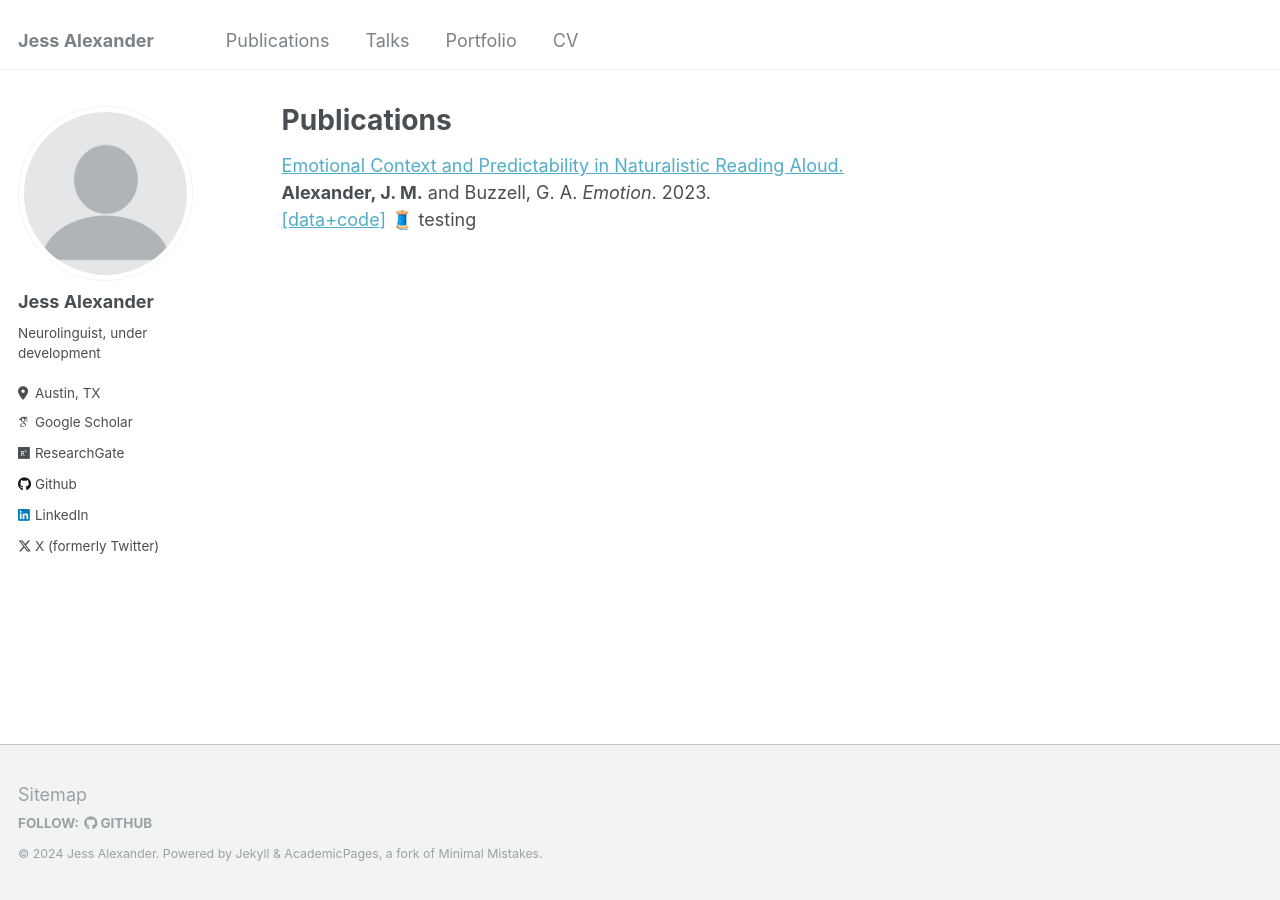
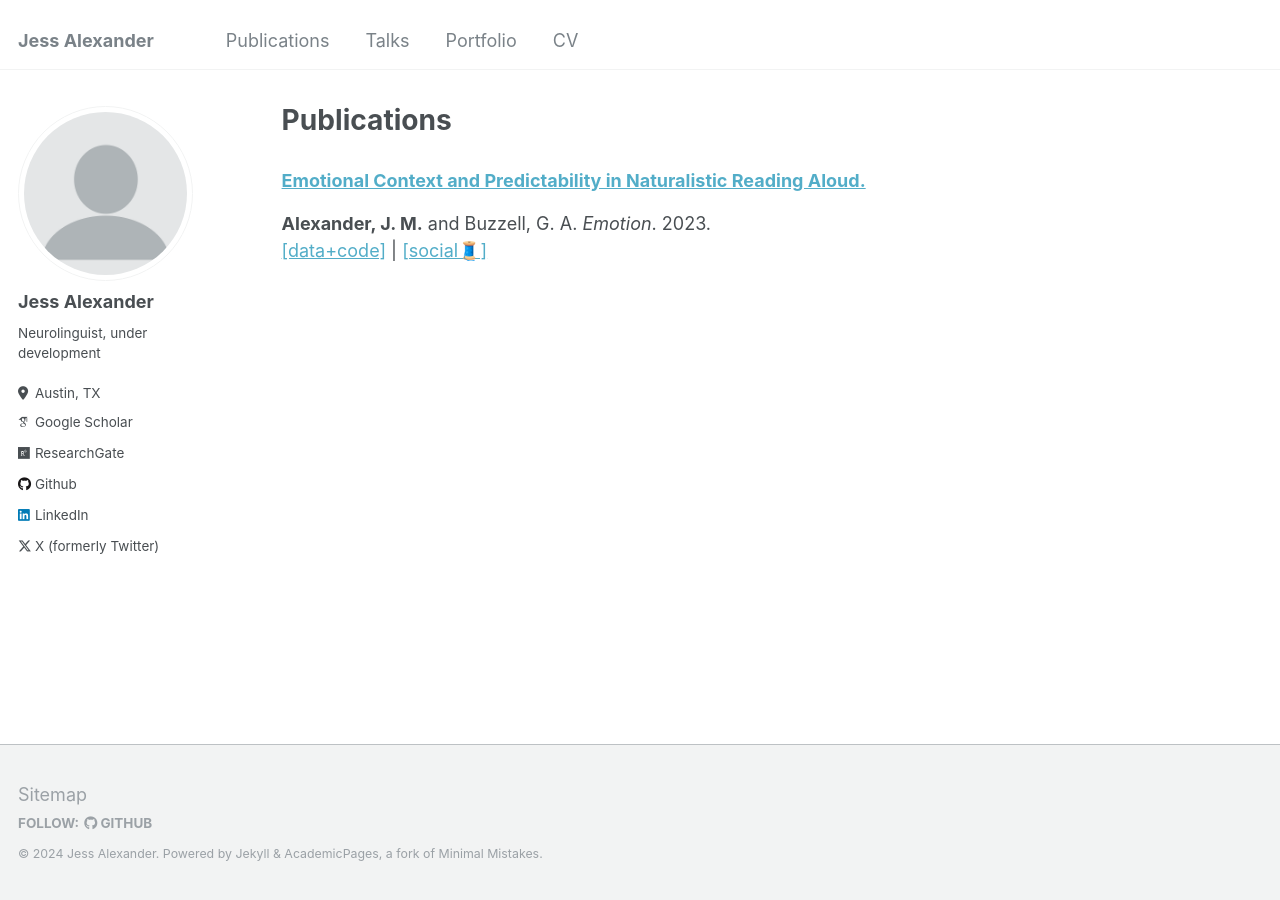
Before and after one commit to jessb0t/jessb0t.github.io, a Jekyll site: the page built from _pages/publications.md, in a window 1280 px wide. Built offline with Jekyll 4.4.1, drawn with Linux system fonts in a browser that asks for light colours; some web fonts are replaced.

Commit message:
Update publications page

```diff
--- a/_pages/publications.md
+++ b/_pages/publications.md
@@ -7,7 +7,7 @@ author_profile: true
 
 {% include base_path %}
 
-[Emotional Context and Predictability in Naturalistic Reading Aloud.](https://doi.org/10.1037/emo0001298)
+### [Emotional Context and Predictability in Naturalistic Reading Aloud.](https://doi.org/10.1037/emo0001298)
 **Alexander, J. M.** and Buzzell, G. A. *Emotion*. 2023.
-[[data+code]](https://osf.io/pn2hu/)
-🧵 testing
+[[data+code]](https://osf.io/pn2hu/) |
+[[social🧵]](https://x.com/je55bot/status/1704262128339685493)
```
